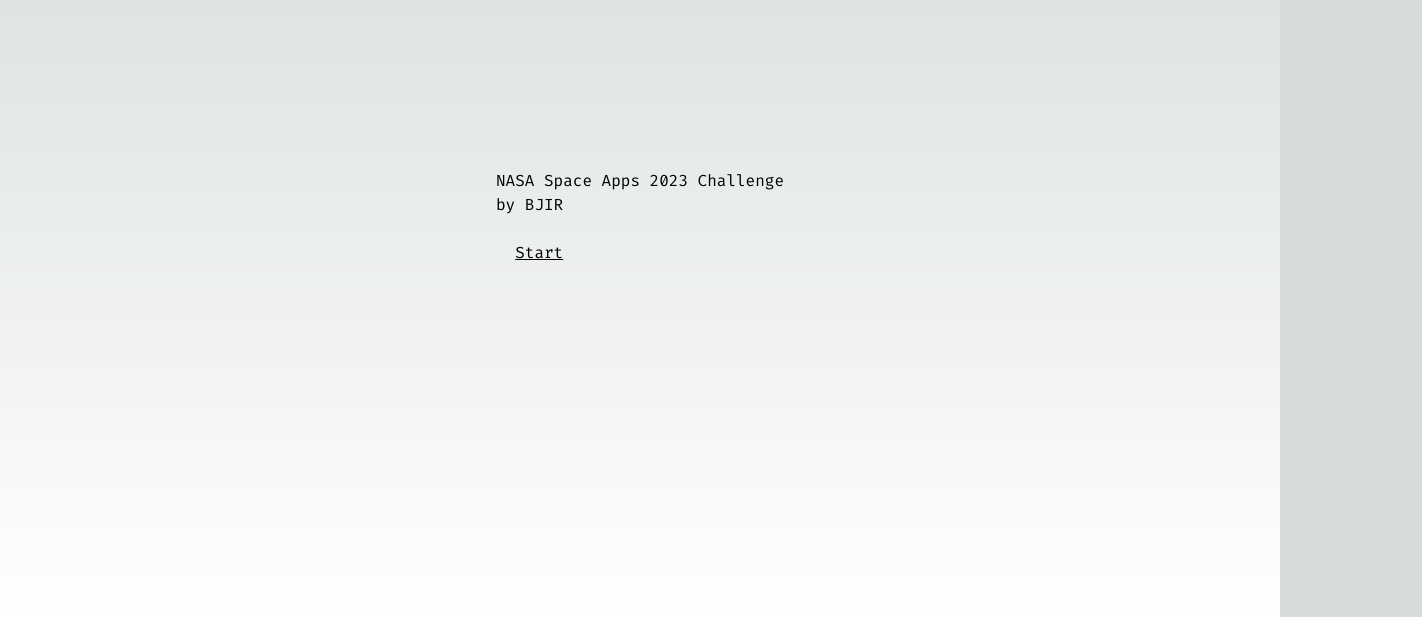
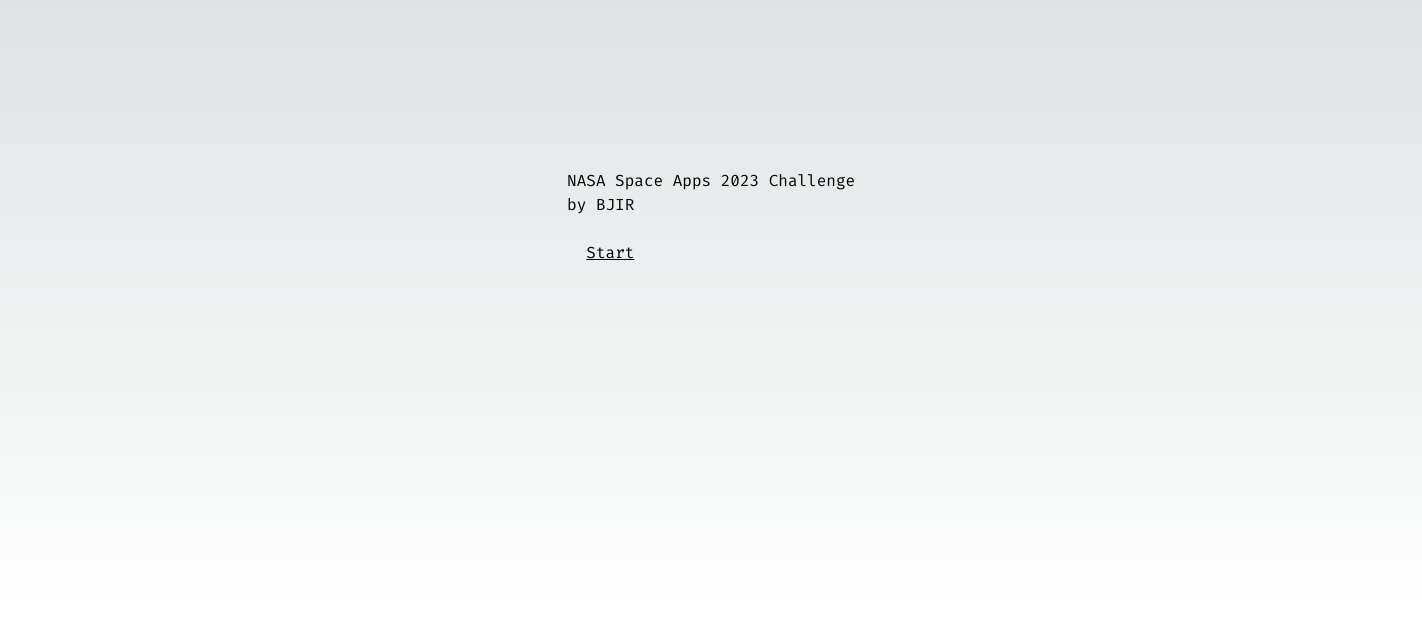
Before and after one commit to heryandjaruma/banyoehirup, a Next.js app: page / in a window 1280 px wide. Shown: the part 183-800 px from the top of the page, 1422 px wide, since content can reach past the window. Built offline with nearby package versions, Linux system fonts and the light colour scheme.

Commit message:
set figma screen to device height

```diff
--- a/src/app/layout/Landing.tsx
+++ b/src/app/layout/Landing.tsx
@@ -64,7 +64,7 @@
 
       {isLandingVisible && (
         <div
-          className={`w-screen h-screen grid place-items-center ${fira_code.className}`}
+          className={`h-screen grid place-items-center ${fira_code.className} aspect-video`}
           onClick={handleLandingClick}
         >
           <div className="">
```
